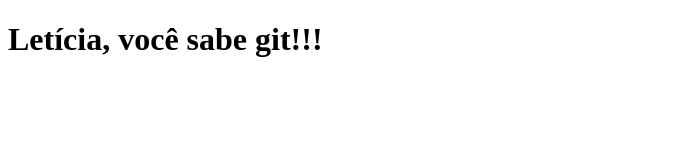
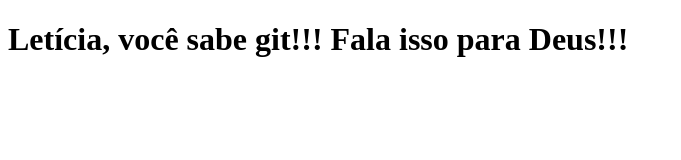
Before and after one commit to leticia-jcj/Teste, a plain HTML site: page index.html in a window 1280 px wide. Shown: the whole page, without its empty margins (0-681 px from the left). Drawn offline with Linux system fonts and the light colour scheme.

Commit message:
vai dar tudo certo

```diff
--- a/index.html
+++ b/index.html
@@ -7,6 +7,6 @@
     <title>Document</title>
 </head>
 <body>
-    <h1>Letícia, você sabe git!!!</h1>
+    <h1>Letícia, você sabe git!!! Fala isso para Deus!!!</h1>
 </body>
 </html>
```
